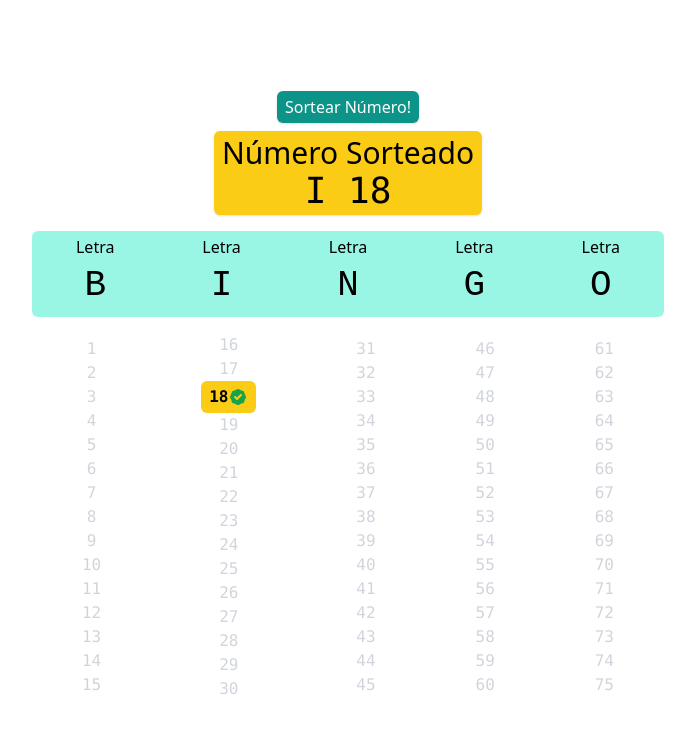
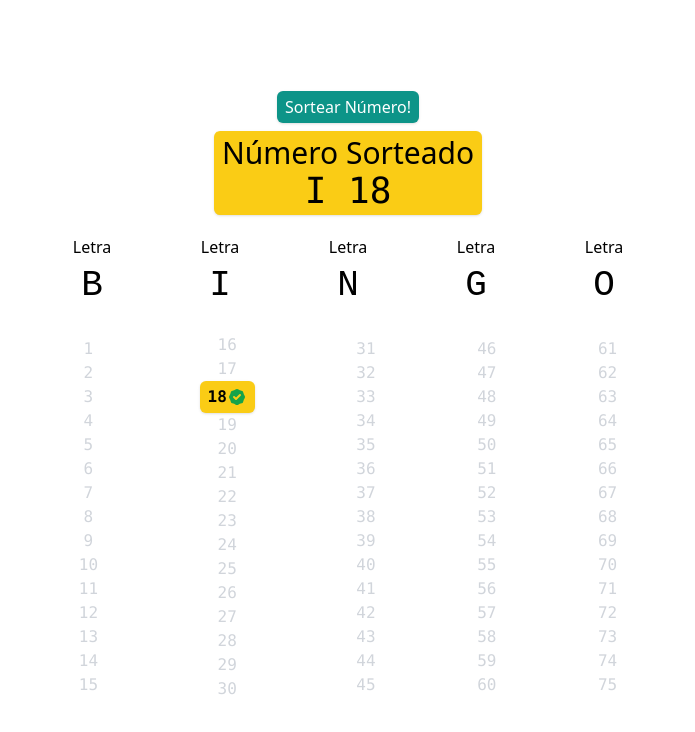
Before and after one commit to brwolfgang/bingo-react, a React (Create React App) app: page / in a window 1280 px wide. Both pictures are taken after a click on the button "Sortear Número!". Shown: the top 732 px of the page, without its empty margins (292-987 px from the left). Built offline with nearby package versions, Linux system fonts and the light colour scheme.

Commit message:
Ajusta espaçamento e alinhamento de diversos itens

```diff
--- a/src/App.jsx
+++ b/src/App.jsx
@@ -63,19 +63,19 @@ class App extends React.Component {
 
     render() {
         return (
-            <div className="flex flex-row justify-center items-center w-screen h-screen">
-                <div className="flex flex-col justify-center items-center m-2 text-center w-screen">
+            <div className="flex flex-col justify-center items-center w-screen h-screen">
+                <div className="flex flex-col justify-center items-center m-2 text-center w-full">
                     <AcaoSorteio sortearNumero={this.sortearNumero} />
 
                     {this.state.numeroRecemSorteado ?  <NumeroSorteado numeroSorteado={this.state.numeroRecemSorteado}/> : ''}
 
-                    <div className="flex flex-row flex-nowrap justify-around items-center m-2 md:w-3/4 lg:w-1/2 bg-teal-200 rounded-md">
+                    <div className="flex flex-row flex-nowrap justify-around items-center m-2 w-3/4 md:w-1/2">
                         {this.state.palavraBingo.split('').map((letra, index) => {
                             return <HeaderLetreiro key={index} letra={letra} />
                         })}
                     </div>
 
-                    <div className="flex flex-row flex-nowrap justify-around m-2 md:w-3/4 lg:w-1/2">
+                    <div className="flex flex-row flex-nowrap justify-around m-2 w-3/4 md:w-1/2">
                         {this.state.palavraBingo.split('').map((letra, index) => {
                             const posicaoInicial = index * 15;
                             const posicaoFinal = posicaoInicial + 15;
--- a/src/componentes/ColunaNumerica.jsx
+++ b/src/componentes/ColunaNumerica.jsx
@@ -9,7 +9,7 @@ const ColunaNumerica = ({numeros, numeroRecemSorteado}) => {
 
                 if (ehRecemSorteado) {
                     return (
-                        <div className="px-2 py-1 bg-yellow-400 rounded-md">
+                        <div className="bg-yellow-400 rounded-md shadow">
                             {gerarInfoNumeros(numero)}
                         </div>
                     );
--- a/src/componentes/Numero.jsx
+++ b/src/componentes/Numero.jsx
@@ -4,7 +4,7 @@ class Numero extends React.Component {
     render() {
         if (this.props.isSorteado) {
             return (
-                <div className="flex flex-row flex-nowrap items-center" title={`Este foi o ${this.props.ordem}º número sorteado`}>
+                <div className="flex flex-row flex-nowrap items-center px-2 py-1" title={`Este foi o ${this.props.ordem}º número sorteado`}>
                     <p className="font-mono font-bold">{this.props.valor}</p>
                     <svg xmlns="http://www.w3.org/2000/svg" className="h-5 w-5 text-green-600" viewBox="0 0 20 20"
                          fill="currentColor">
```
